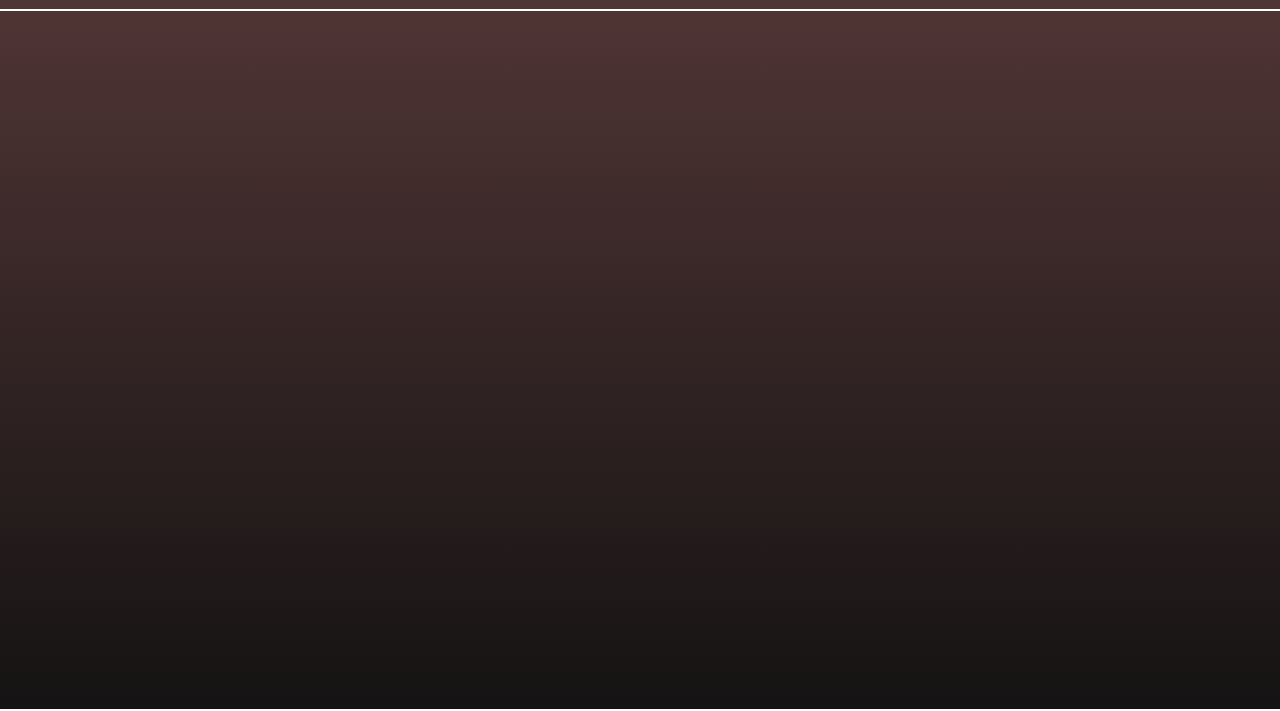
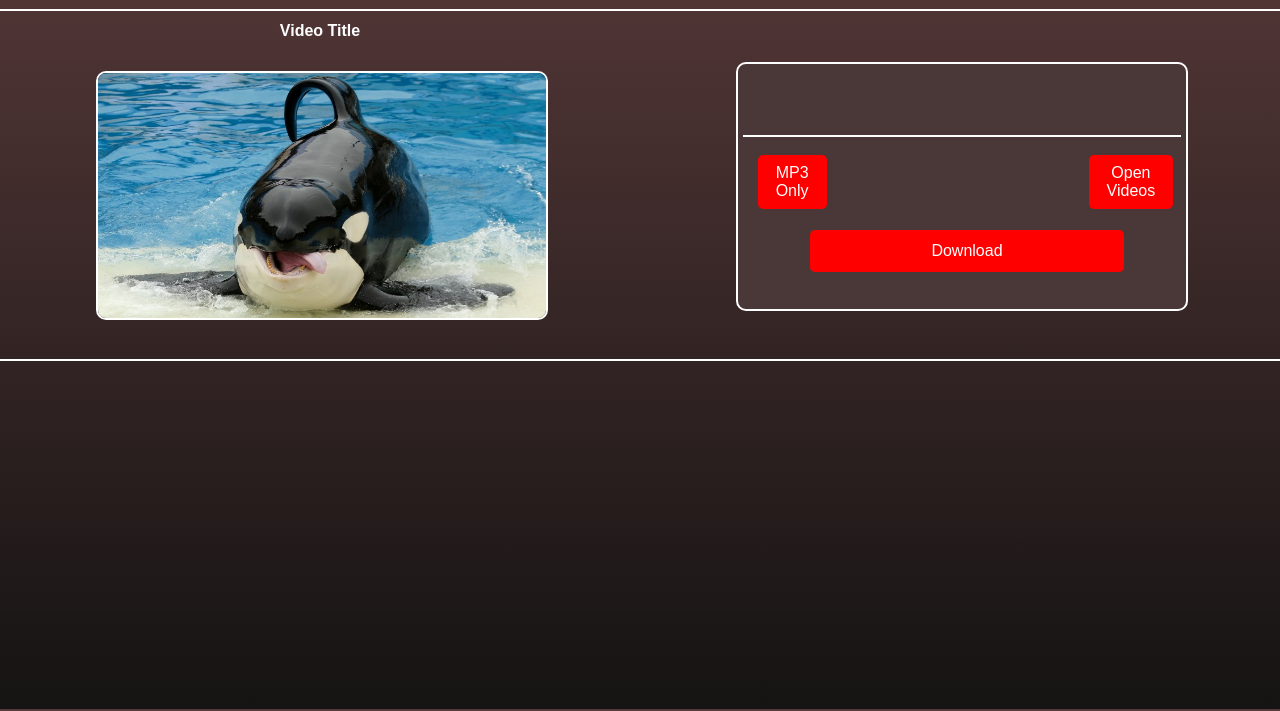
Before and after one commit to Das-Horn/Youtube-Downloader, a plain HTML site: page V2/www/index.html in a window 1280 px wide. Shown: the part 91-802 px from the top of the page. Drawn offline with Linux system fonts and the light colour scheme.

Commit message:
more frontend development

```diff
--- a/V2/www/index.html
+++ b/V2/www/index.html
@@ -10,7 +10,18 @@
         </div>
         <div id="content">
             <div id="video-cont">
-
+                <div id="video-cont-left">
+                    <h2 class="Text" id="video-title">Video Title</h2>
+                    <img id="thumbnail" src="Assets/temp.jpg" />
+                </div>
+                <div id="video-cont-right">
+                    <div id="form-cont">
+                        <input type="text" id="link" class="Text" />
+                        <button id="MP3-button" class="button-def Text">MP3 Only</button>
+                        <button id="vid-button" class="button-def Text">Open Videos</button>
+                        <button id="down-button" class="button-def Text">Download</button>
+                    </div>
+                </div>
             </div>
             <div id="queue-cont">
 
--- a/V2/www/main.css
+++ b/V2/www/main.css
@@ -6,6 +6,8 @@
     --Text-color:#fff;
     --Text-size-standard:1em;
     --content-height:calc(100% - var(--header-height));
+    --deactive-color: #f00;
+    --active-color: #0f0;
 }
 
 html,body{
@@ -53,18 +55,110 @@ html,body{
 }
 
 #video-cont{
-    width:100%;
+    display: flex;
+    width: 100%;
+    height: 50%;
 }
 
 #queue-cont{
-    width:100%;
+    width: 100%;
+    height: 50%;
+    border-top: 2px #fff solid;
 }
 
-/*
-    Classes go below
-*/
-.Text{
+#video-cont-left{
+    width: 50%;
+    height: 100%;
+    margin: 0;
+    display: inline-block;
+    position: relative;
+    display: flex;
+    flex-direction: column;
+}
+
+#video-cont-right{
+    width: 50%;
+    height: 100%;
+}
+
+
+#form-cont{
+    background-color: #4A3737;
+    width: 70%;
+    right: -15%;
+    height: 70%;
+    border-radius: 10px;
+    border: 2px #fff solid;
+    position: relative;
+    top: 15%;
+    display: grid;
+    grid-template-columns: repeat(3,auto);
+    grid-template-rows: repeat(4,auto);
+}
+
+#link {
+    grid-column-start: 1;
+    grid-column-end: 4;
+    margin: 5px;
+    background: none;
+    border: none;
+    border-bottom: 2px #fff solid;
+    font-size: calc(var(--Text-size-standard)*(var(--header-height-int)/50));
+    padding: 0;
+    height: 80%;
+    position: relative;
+    top: 5%;
+    text-align: center;
+    line-height: 100%;
+  }
+
+  #link:active{
+
+    outline: none;
+    /*! border-bottom-color: var(--active-color); */
+  }
+
+  #MP3-button{
+
+  }
+  #vid-button{
+
+    grid-column-start: 3;
+  }
+  #down-button{
+
+    grid-column-start: 1;
+    grid-column-end: 4;
+  }
+  #thumbnail{
+    image-rendering: optimizequality;
+    height: 70%;
+    width: 70%;
+    position: relative;
+    top: 5%;
+    left: 15%;
+    border: 2px #fff solid;
+    border-radius: 10px;
+  }
+  #video-title{
+      text-align: center;
+  }
+  /*
+  Classes go below
+  */
+  .Text{
     font-family: Arial;
     font-size: var(--Text-size-standard);
     color: var(--Text-color)
 }
+.button-def {
+    margin: 5px;
+    width: 70%;
+    left: 15%;
+    position: relative;
+    height: 70%;
+    top: 10%;
+    border: none;
+    border-radius: 5px;
+    background-color: var(--deactive-color);
+}
```
Also changed, not shown: V2/www/Assets/temp.jpg (added).
